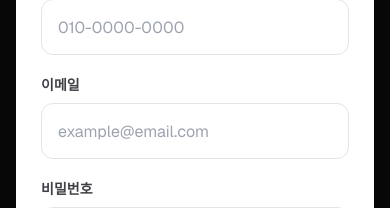
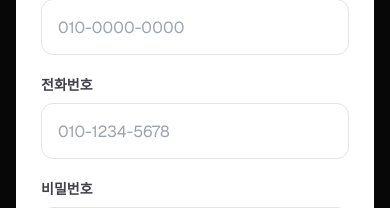
Before and after one commit to sttplink-phew/sttplink, a Next.js app: page /signup in a window 390 px wide. Shown: the part 746-954 px from the top of the page. Built offline with nearby package versions, Linux system fonts and the light colour scheme; no server answers.

Commit message:
switch auth to phone id

```diff
--- a/src/app/(auth)/login/page.tsx
+++ b/src/app/(auth)/login/page.tsx
@@ -8,7 +8,7 @@ import { useRouter } from "next/navigation";
 import { createClient } from "@/utils/supabase/client";
 
 export default function LoginPage() {
-  const [email, setEmail] = useState("");
+  const [phone, setPhone] = useState("");
   const [password, setPassword] = useState("");
   const router = useRouter();
 const supabase = createClient();
@@ -16,8 +16,11 @@ const supabase = createClient();
   async function handleLogin(event: React.FormEvent<HTMLFormElement>) {
     event.preventDefault();
 
+    const phoneId = phone.replace(/[^0-9]/g, "");
+const internalEmail = `${phoneId}@phone.sttplink.com`;
+
 const { data, error } = await supabase.auth.signInWithPassword({
-      email,
+  email: internalEmail,
   password,
 });
 
@@ -82,18 +85,19 @@ const role = data.user?.user_metadata?.role;
             </div>
 
             <form onSubmit={handleLogin} className="mt-8 space-y-5">
+
             <label className="block">
   <span className="mb-2 block text-sm font-bold text-zinc-700">
-                  이메일
+    전화번호
   </span>
 
   <input
-                  type="email"
+    type="tel"
     required
-                  value={email}
-                  onChange={(event) => setEmail(event.target.value)}
-                  placeholder="example@email.com"
-                  className="h-14 w-full rounded-xl border border-zinc-200 bg-white px-4 outline-none transition focus:border-orange-500 focus:ring-2 focus:ring-orange-100"
+    value={phone}
+    onChange={(event) => setPhone(event.target.value)}
+    placeholder="010-1234-5678"
+    className="h-14 w-full rounded-xl border border-zinc-200 bg-white px-4 outline-none transition focus:border-orange-500"
   />
 </label>
 
--- a/src/app/(auth)/signup/page.tsx
+++ b/src/app/(auth)/signup/page.tsx
@@ -13,7 +13,6 @@ export default function SignupPage() {
   const [role, setRole] = useState<AccountRole>("customer");
   const [name, setName] = useState("");
   const [phone, setPhone] = useState("");
-  const [email, setEmail] = useState("");
   const [password, setPassword] = useState("");
   const [passwordConfirm, setPasswordConfirm] = useState("");
   const router = useRouter();
@@ -35,8 +34,10 @@ export default function SignupPage() {
       return;
     }
 
+    const phoneId = phone.replace(/[^0-9]/g, "");
+const internalEmail = `${phoneId}@phone.sttplink.com`;
     const { data, error } = await supabase.auth.signUp({
-      email,
+      email: internalEmail,
       password,
       options: {
         data: {
@@ -53,7 +54,7 @@ export default function SignupPage() {
         error.message.includes("already been registered") ||
         error.message.includes("already exists")
       ) {
-        alert("이미 가입된 이메일입니다. 로그인해주세요.");
+        alert("이미 가입된 전화번호입니다. 로그인해주세요.");
         return;
       }
 
@@ -62,7 +63,7 @@ export default function SignupPage() {
     }
 
     if (data.user?.identities?.length === 0) {
-      alert("이미 가입된 이메일입니다. 로그인해주세요.");
+      alert("이미 가입된 전화번호입니다. 로그인해주세요.");
       return;
     }
 
@@ -181,15 +182,15 @@ return;
 
               <label className="block">
   <span className="mb-2 block text-sm font-bold text-zinc-700">
-                  이메일
+    전화번호
   </span>
 
   <input
-                  type="email"
+    type="tel"
     required
-                  value={email}
-                  onChange={(event) => setEmail(event.target.value)}
-                  placeholder="example@email.com"
+    value={phone}
+    onChange={(event) => setPhone(event.target.value)}
+    placeholder="010-1234-5678"
     className="h-14 w-full rounded-xl border border-zinc-200 bg-white px-4 outline-none transition focus:border-orange-500 focus:ring-2 focus:ring-orange-100"
   />
 </label>
--- a/src/app/page.tsx
+++ b/src/app/page.tsx
@@ -182,7 +182,6 @@ export default function HomePage() {
   const [freightPrice, setFreightPrice] = useState("");
   const [customerName, setCustomerName] = useState("");
 const [customerPhone, setCustomerPhone] = useState("");
-const [customerEmail, setCustomerEmail] = useState("");
 const [pickupLocation, setPickupLocation] = useState("");
 const [deliveryLocation, setDeliveryLocation] = useState("");
 const [specialNotes, setSpecialNotes] = useState("");
@@ -249,7 +248,6 @@ self_loading_required: cargoType === "equipment" ? selfLoadingRequired : false,
     payment_timing: paymentTiming || null,
     customer_name: customerName,
 customer_phone: customerPhone,
-customer_email: customerEmail || null,
 edit_code: crypto.randomUUID().slice(0, 8).toUpperCase(),
 status: "open",
 driver_id: null,
@@ -652,18 +650,6 @@ onChange={(e) => setSpecialNotes(e.target.value)}
   </div>
 </div>
 
-<div className="mt-4">
-  <label className="mb-2 block text-sm font-bold text-zinc-700">
-    이메일 <span className="font-normal text-zinc-400">(선택)</span>
-  </label>
-  <input
-    type="email"
-    value={customerEmail}
-    onChange={(e) => setCustomerEmail(e.target.value)}
-    placeholder="예: example@gmail.com"
-    className="h-14 w-full rounded-xl border border-zinc-200 bg-white px-4 text-zinc-900 outline-none transition focus:border-orange-500 focus:ring-2 focus:ring-orange-100"
-  />
-</div>
                 <div className="mt-5">
   <label className="mb-2 block text-sm font-bold text-zinc-700">
     제시 운임
```
Lines whose indentation alone changed are shown as unchanged.
